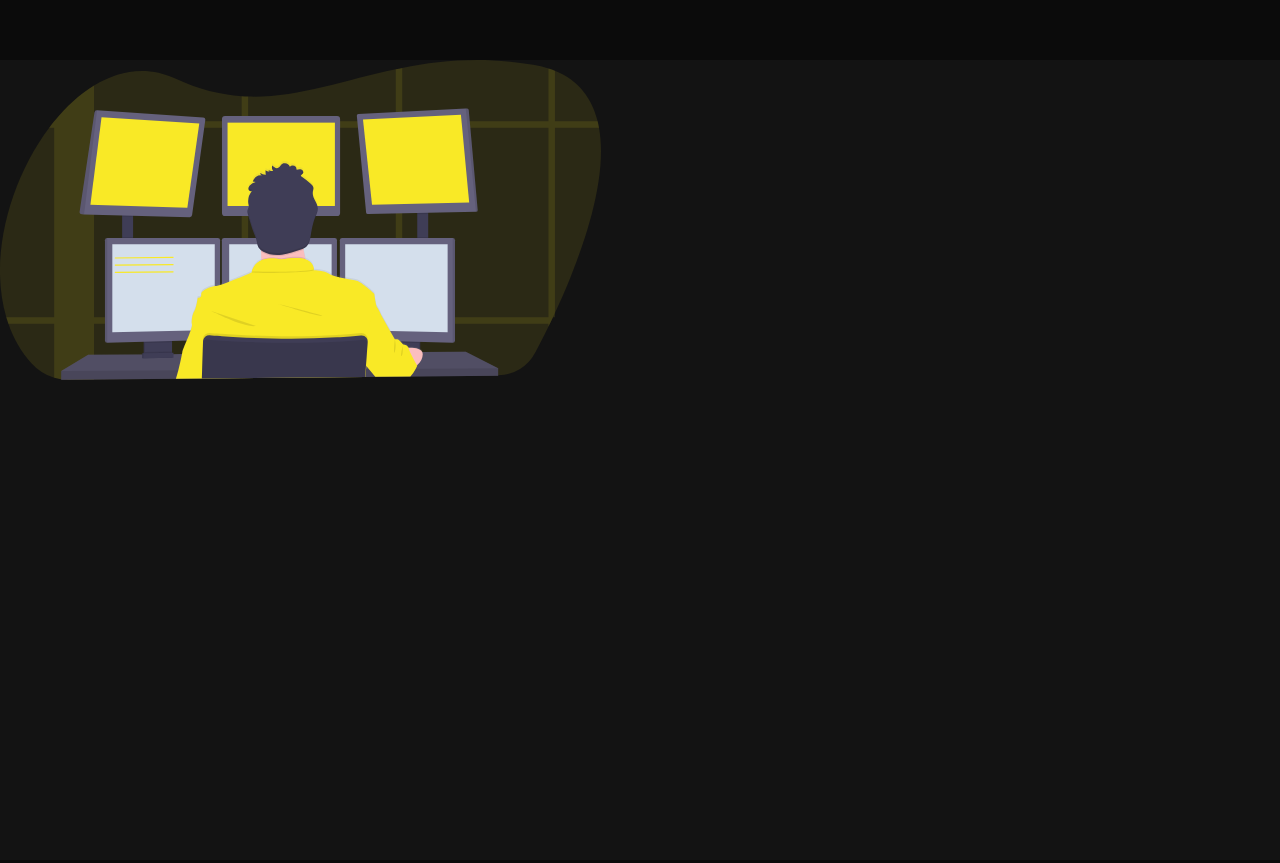
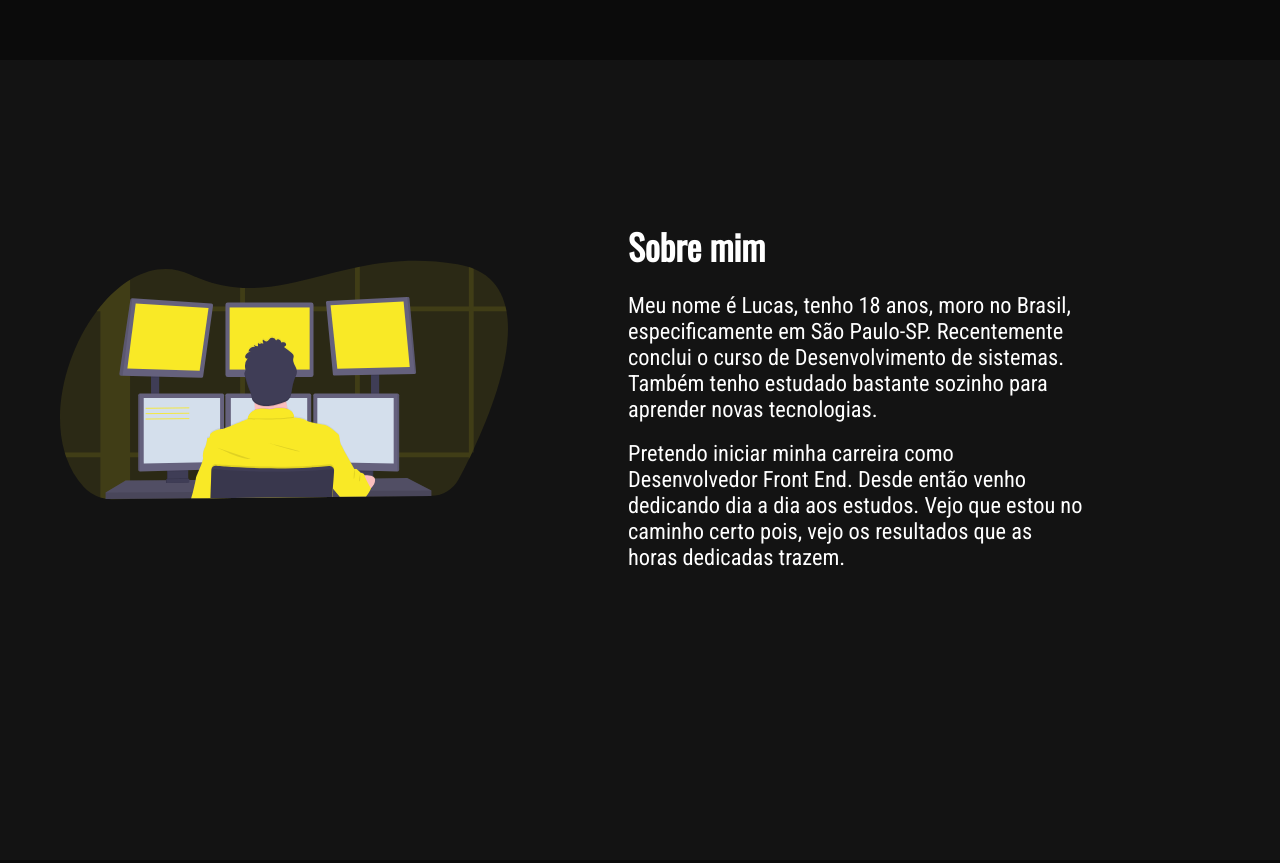
Before and after one commit to LucasOliveiraEvangelista/portifolio, a plain HTML site: page index.html in a window 1280 px wide. Shown: the part 740-1603 px from the top of the page. Drawn offline with nearby package versions, Linux system fonts and the light colour scheme.

Commit message:
segunda seção

```diff
--- a/index.html
+++ b/index.html
@@ -38,6 +38,14 @@
     </div>
     <div class="eu secundary">
         <img class="image" src="devv.svg" alt="">
+        <div class="desc">
+            <h1>Sobre mim</h1>
+                <p>  Meu nome é Lucas, tenho 18 anos, moro no Brasil, especificamente em São Paulo-SP.
+                    Recentemente conclui o curso de Desenvolvimento de sistemas. Também tenho estudado bastante sozinho para aprender
+                    novas tecnologias.</p><br>
+                <p>  Pretendo iniciar minha carreira como Desenvolvedor Front End. Desde então venho dedicando dia a dia aos
+                    estudos. Vejo que estou no caminho certo pois, vejo os resultados que as horas dedicadas trazem.</p>
+            </div>
 
     </div>
     <div class="formacao primary"></div>
--- a/style.css
+++ b/style.css
@@ -74,7 +74,7 @@ nav .bar .nav_content ul li:hover{
 }
 .inicio img{
     padding: 10px 0 0 50px;
-    height: 28rem;
+    height: 24rem;
     margin: 10px;
 }
 .primary .inicio h1{
@@ -127,5 +127,23 @@ nav .bar .nav_content ul li:hover{
     height: 100vh;
     background: var(--secundary-black);
     color: var(--white);
-
 }
+.eu{
+    display: flex;
+    flex-direction: row;
+    padding-top: 160px;
+}
+.eu h1{
+    font-size: 2.2rem;
+    font-family: var(--title);
+    margin-bottom: 20px;
+}
+.eu p{
+    font-family: var(--text);
+    font-size: 1.4rem;
+    width: 70%;
+}
+.eu img{
+    width: 28rem;
+    margin: 0 120px 0 60px;
+}
```
